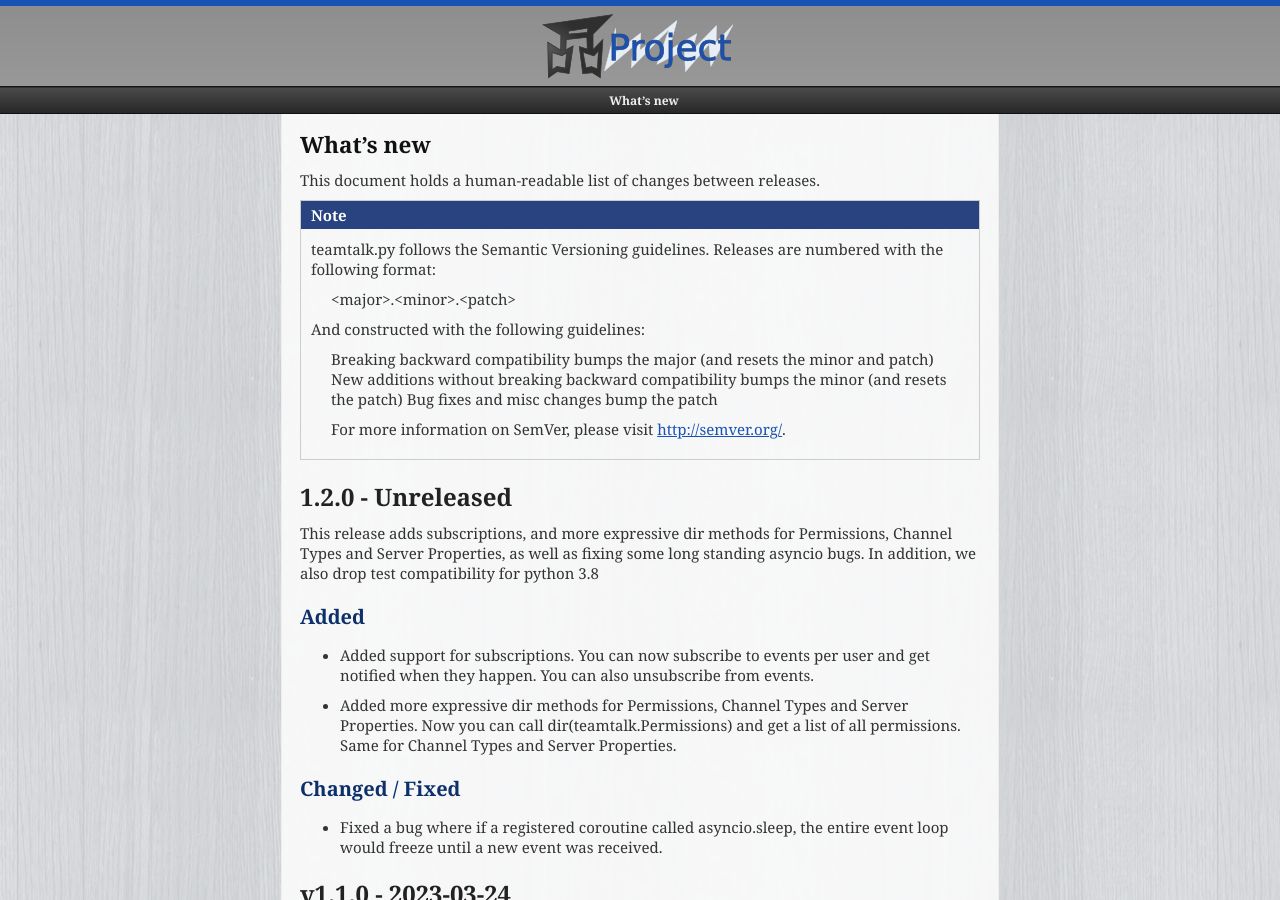
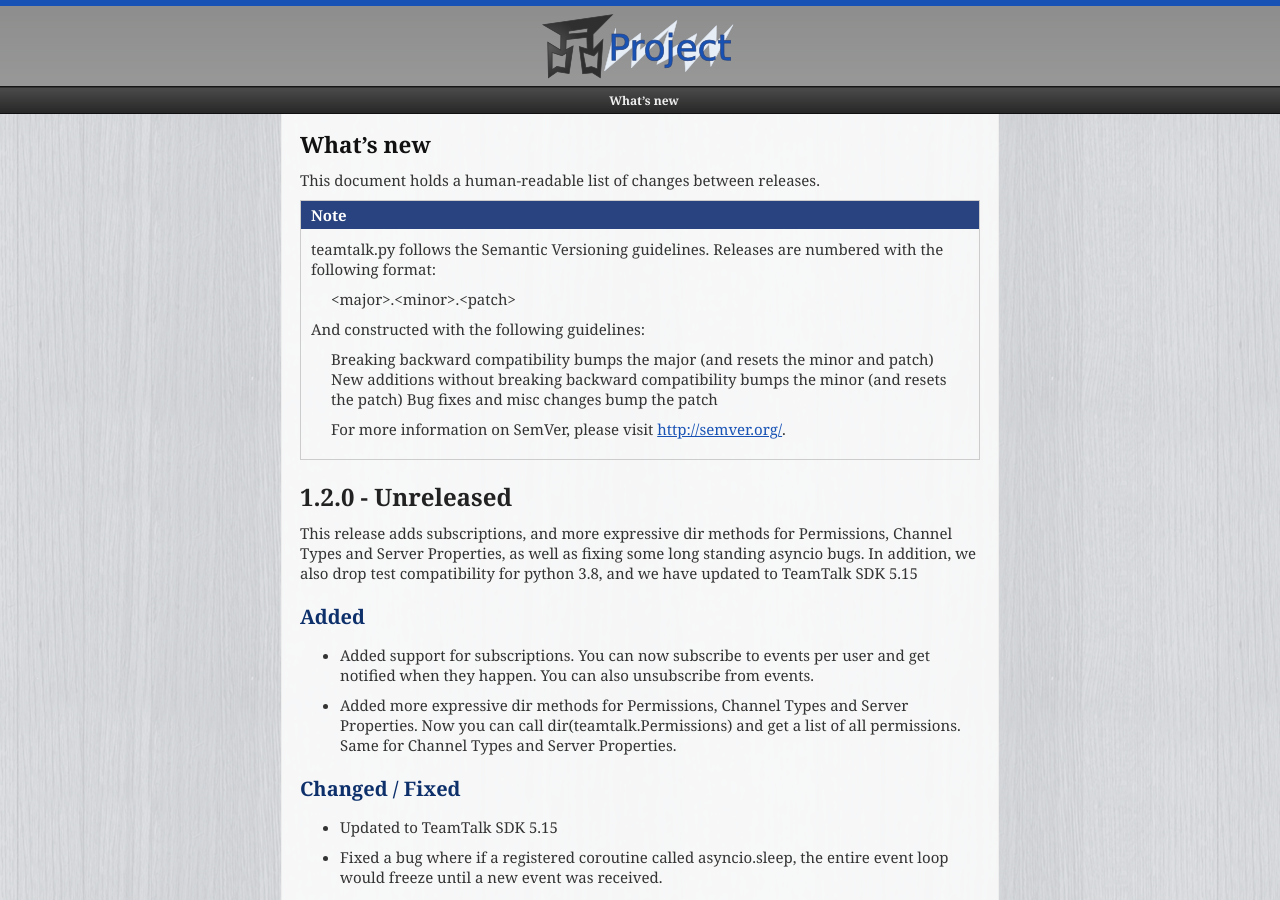
Before and after one commit to JessicaTegner/teamtalk.py, a Sphinx documentation site: the page built from docs/whats-new.rst, in a window 1280 px wide and 900 px high. Built offline with Sphinx 7.4.7, drawn with Linux system fonts in a browser that asks for light colours.

Commit message:
Updated to teamtalk sdk v5.15 (#15)

```diff
--- a/docs/whats-new.rst
+++ b/docs/whats-new.rst
@@ -20,7 +20,7 @@
 1.2.0 - Unreleased
 ---------------------------------
 
-This release adds subscriptions, and more expressive dir methods for Permissions, Channel Types and Server Properties, as well as fixing some long standing asyncio bugs. In addition, we also drop test compatibility for python 3.8
+This release adds subscriptions, and more expressive dir methods for Permissions, Channel Types and Server Properties, as well as fixing some long standing asyncio bugs. In addition, we also drop test compatibility for python 3.8, and we have updated to TeamTalk SDK 5.15
 
 Added
 ~~~~~
@@ -31,6 +31,7 @@
 Changed / Fixed
 ~~~~~~~~~~~~~~~
 
+- Updated to TeamTalk SDK 5.15
 - Fixed a bug where if a registered coroutine called asyncio.sleep, the entire event loop would freeze until a new event was received.
 
 :version:`1.1.0` - 2023-03-24
```
Also changed, not shown: 2 other files.
